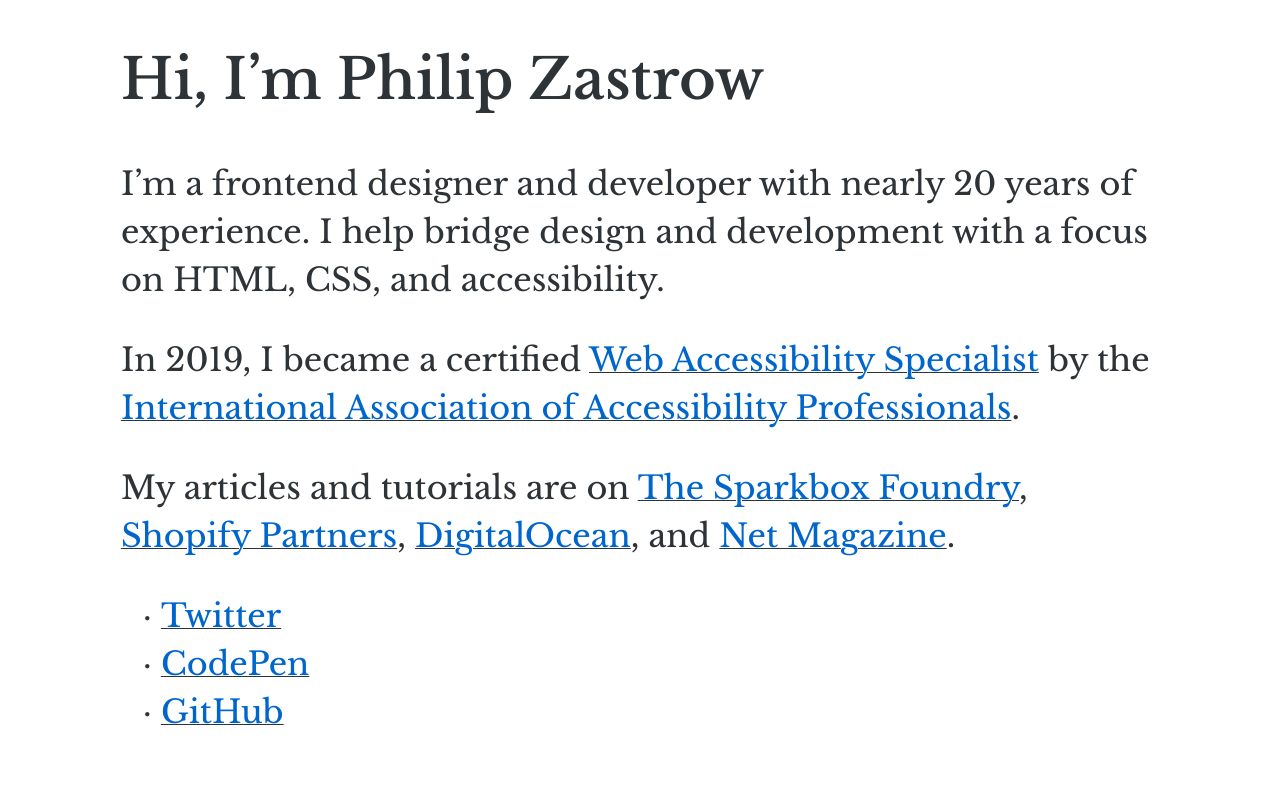
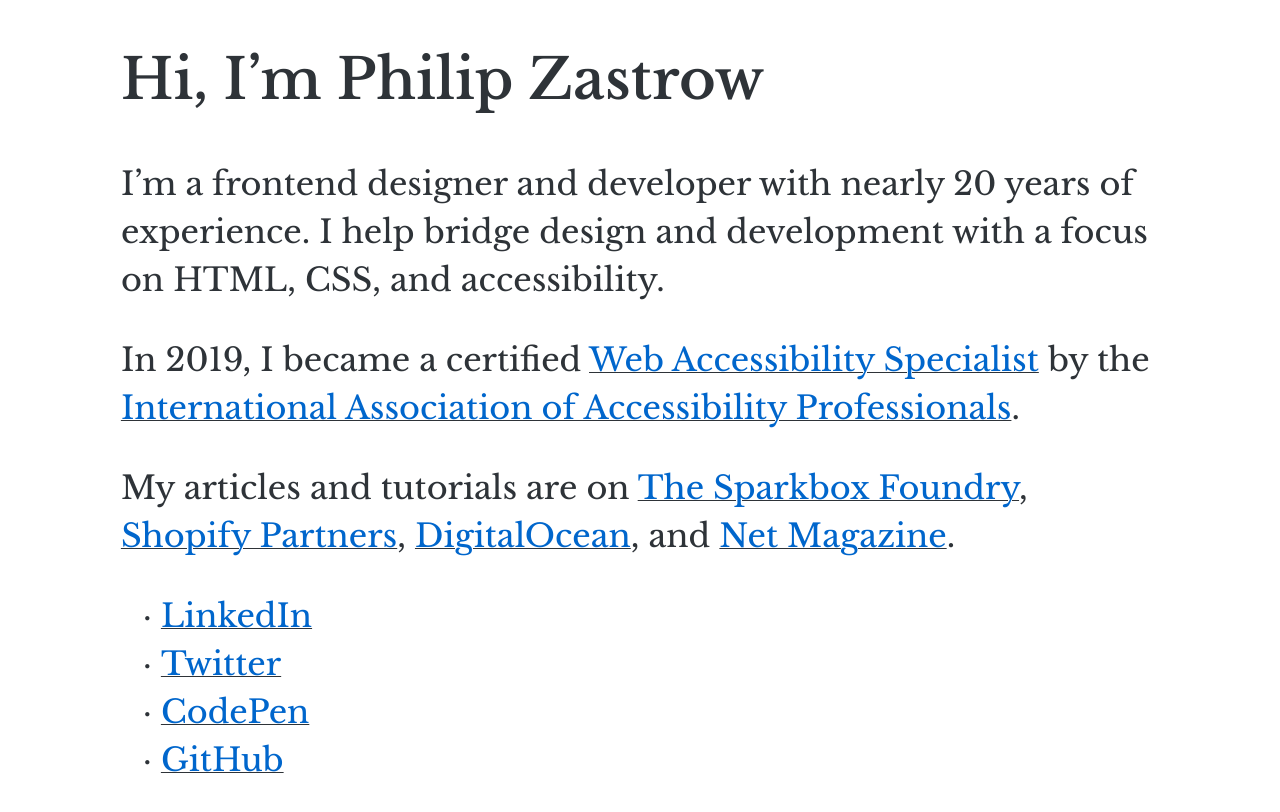
Before and after one commit to zastrow/philipzastrow.com, a Jekyll site: the page built from index.html, in a window 1280 px wide. Shown: the top 812 px of the page. Built offline with Jekyll 4.4.1, drawn with Linux system fonts in a browser that asks for light colours.

Commit message:
update content

```diff
--- a/index.html
+++ b/index.html
@@ -7,6 +7,7 @@ title: "Philip Zastrow"
 {% assign link_twitter = "https://twitter.com/zastrow" %}
 {% assign link_codepen = "https://codepen.io/zastrow" %}
 {% assign link_github = "https://github.com/zastrow" %}
+{% assign link_linkedin = "https://www.linkedin.com/in/philip-zastrow/" %}
 {% assign link_z = "https://zastrow.co" %}
 {% assign link_shopify = "https://www.shopify.com/partners/blog/search?link_search=true&q=Philip+Zastrow" %}
 {% assign link_net = "https://www.creativebloq.com/web-design/container-based-rwd-element-queries-11618978" %}
@@ -21,6 +22,7 @@ title: "Philip Zastrow"
   <p>My articles and tutorials are on <a href="{{link_sbx}}">The Sparkbox Foundry</a>, <a href="{{link_shopify}}">Shopify Partners</a>, <a href="{{link_do}}">DigitalOcean</a>, and <a href="link_net">Net Magazine</a>.</p>
 
   <ul class="on-the-web">
+    <li class="item linkedin"><a class="button" href="{{link_linkedin}}"><span class="button__text">LinkedIn</span></a></li>
     <li class="item twitter"><a class="button" href="{{link_twitter}}"><span class="button__text">Twitter</span></a></li>
     <li class="item codepen"><a class="button" href="{{link_codepen}}"><span class="button__text">CodePen</span></a></li>
     <li class="item github"><a class="button" href="{{link_github}}"><span class="button__text">GitHub</span></a></li>
```
Also changed, not shown: 1 other file.
